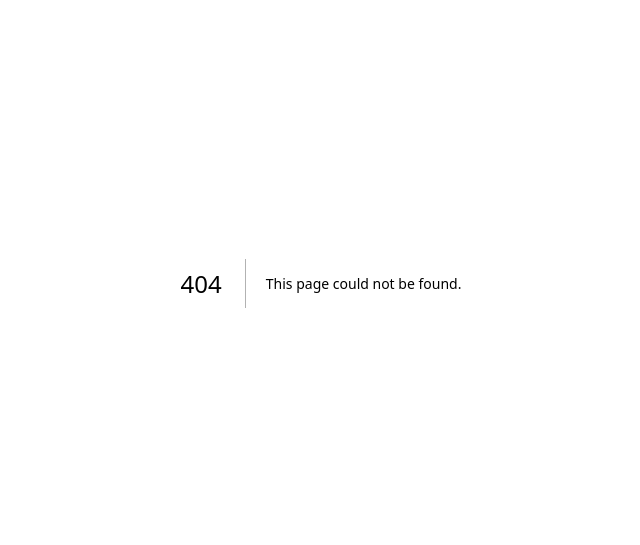
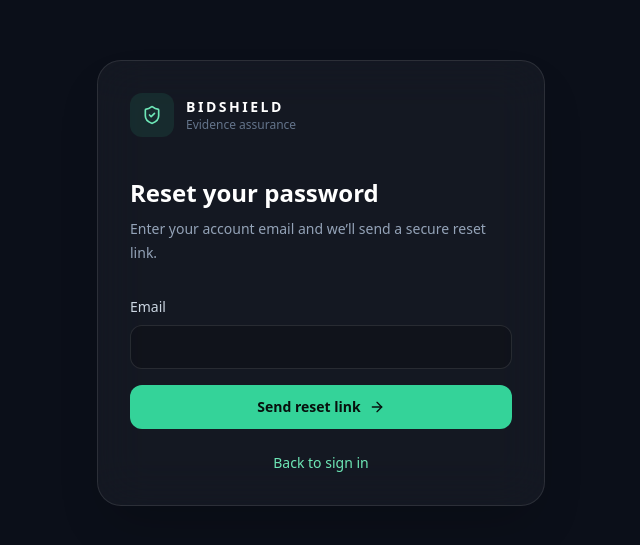
Before and after one commit to bidshieldukproject/Bidshieldukproject, a Next.js app: page /forgot-password in a window 1280 px wide. Before the commit this address had no page. Shown: the part 117-662 px from the top of the page, without its empty margins (319-959 px from the left). Built offline with nearby package versions, Linux system fonts and the light colour scheme; no server answers.

Commit message:
feat: add Supabase password recovery flow

```diff
--- a/package.json
+++ b/package.json
@@ -27,6 +27,7 @@
     "postcss": "^8.5.3",
     "tailwindcss": "^3.4.17",
     "tsx": "^4.23.15",
-    "typescript": "^5.8.3"
+    "typescript": "^5.8.3",
+    "vitest": "^3.2.4"
   }
 }
--- /dev/null
+++ b/src/app/forgot-password/page.tsx
@@ -0,0 +1,48 @@
+"use client";
+
+import Link from "next/link";
+import { FormEvent, useState } from "react";
+import { ArrowRight, ShieldCheck } from "lucide-react";
+import { supabase } from "@/lib/supabase/client";
+
+export default function ForgotPasswordPage() {
+  const [email, setEmail] = useState("");
+  const [message, setMessage] = useState<string | null>(null);
+  const [error, setError] = useState<string | null>(null);
+  const [isSubmitting, setIsSubmitting] = useState(false);
+
+  async function handleSubmit(event: FormEvent<HTMLFormElement>) {
+    event.preventDefault();
+    setMessage(null);
+    setError(null);
+    setIsSubmitting(true);
+
+    const redirectTo = `${window.location.origin}/update-password`;
+    const { error: resetError } = await supabase.auth.resetPasswordForEmail(email, { redirectTo });
+    setIsSubmitting(false);
+
+    if (resetError) {
+      setError(resetError.message);
+      return;
+    }
+
+    setMessage("If an account exists for that email, a password-reset link has been sent.");
+  }
+
+  return (
+    <main className="flex min-h-screen items-center justify-center bg-[#0B0F19] px-6 py-12 text-slate-200">
+      <section className="w-full max-w-md rounded-3xl border border-white/10 bg-white/[0.04] p-8 shadow-2xl shadow-black/20 backdrop-blur-xl">
+        <div className="flex items-center gap-3"><div className="flex h-11 w-11 items-center justify-center rounded-xl bg-emerald-400/10 text-emerald-300"><ShieldCheck className="h-5 w-5" /></div><div><p className="text-sm font-semibold tracking-[0.18em] text-white">BIDSHIELD</p><p className="text-xs text-slate-500">Evidence assurance</p></div></div>
+        <h1 className="mt-10 text-2xl font-semibold text-white">Reset your password</h1>
+        <p className="mt-2 text-sm leading-6 text-slate-400">Enter your account email and we’ll send a secure reset link.</p>
+        <form onSubmit={handleSubmit} className="mt-8 space-y-4">
+          <label className="block text-sm text-slate-300">Email<input required type="email" value={email} onChange={(event) => setEmail(event.target.value)} className="mt-2 h-11 w-full rounded-xl border border-white/10 bg-black/20 px-3 text-sm text-white outline-none ring-emerald-400/40 focus:ring-2" /></label>
+          {error && <p role="alert" className="rounded-xl border border-red-400/20 bg-red-400/[0.06] p-3 text-sm text-red-200">{error}</p>}
+          {message && <p role="status" className="rounded-xl border border-emerald-400/20 bg-emerald-400/[0.06] p-3 text-sm text-emerald-200">{message}</p>}
+          <button disabled={isSubmitting} className="flex h-11 w-full items-center justify-center gap-2 rounded-xl bg-emerald-400 text-sm font-semibold text-[#07100d] hover:bg-emerald-300 disabled:opacity-50">{isSubmitting ? "Sending…" : "Send reset link"}<ArrowRight className="h-4 w-4" /></button>
+        </form>
+        <p className="mt-6 text-center text-sm text-slate-500"><Link href="/login" className="text-emerald-300 hover:text-emerald-200">Back to sign in</Link></p>
+      </section>
+    </main>
+  );
+}
--- a/src/app/login/page.tsx
+++ b/src/app/login/page.tsx
@@ -38,7 +38,7 @@ function LoginForm() {
         <p className="mt-2 text-sm leading-6 text-slate-400">Sign in to your organisation workspace.</p>
         <form onSubmit={handleSubmit} className="mt-8 space-y-4">
           <label className="block text-sm text-slate-300">Email<input required type="email" value={email} onChange={(event) => setEmail(event.target.value)} className="mt-2 h-11 w-full rounded-xl border border-white/10 bg-black/20 px-3 text-sm text-white outline-none ring-emerald-400/40 focus:ring-2" /></label>
-          <label className="block text-sm text-slate-300">Password<input required minLength={6} type="password" value={password} onChange={(event) => setPassword(event.target.value)} className="mt-2 h-11 w-full rounded-xl border border-white/10 bg-black/20 px-3 text-sm text-white outline-none ring-emerald-400/40 focus:ring-2" /></label>
+          <label className="block text-sm text-slate-300">Password<input required minLength={6} type="password" value={password} onChange={(event) => setPassword(event.target.value)} className="mt-2 h-11 w-full rounded-xl border border-white/10 bg-black/20 px-3 text-sm text-white outline-none ring-emerald-400/40 focus:ring-2" /><span className="mt-2 block text-right"><Link href="/forgot-password" className="text-xs text-emerald-300 hover:text-emerald-200">Forgot password?</Link></span></label>
           {error && <p role="alert" className="rounded-xl border border-red-400/20 bg-red-400/[0.06] p-3 text-sm text-red-200">{error}</p>}
           <button disabled={isSubmitting} className="flex h-11 w-full items-center justify-center gap-2 rounded-xl bg-emerald-400 text-sm font-semibold text-[#07100d] hover:bg-emerald-300 disabled:opacity-50">{isSubmitting ? "Signing in…" : "Sign in"}<ArrowRight className="h-4 w-4" /></button>
         </form>
--- /dev/null
+++ b/src/app/update-password/page.tsx
@@ -0,0 +1,76 @@
+"use client";
+
+import Link from "next/link";
+import { FormEvent, useEffect, useState } from "react";
+import { ArrowRight, ShieldCheck } from "lucide-react";
+import { useRouter } from "next/navigation";
+import { supabase } from "@/lib/supabase/client";
+
+export default function UpdatePasswordPage() {
+  const router = useRouter();
+  const [password, setPassword] = useState("");
+  const [confirmPassword, setConfirmPassword] = useState("");
+  const [ready, setReady] = useState(false);
+  const [message, setMessage] = useState<string | null>(null);
+  const [error, setError] = useState<string | null>(null);
+  const [isSubmitting, setIsSubmitting] = useState(false);
+
+  useEffect(() => {
+    let active = true;
+    supabase.auth.getSession().then(({ data }) => {
+      if (active) setReady(Boolean(data.session));
+    });
+    const { data: listener } = supabase.auth.onAuthStateChange((event, session) => {
+      if (!active) return;
+      if (event === "PASSWORD_RECOVERY" || session) setReady(true);
+    });
+    return () => {
+      active = false;
+      listener.subscription.unsubscribe();
+    };
+  }, []);
+
+  async function handleSubmit(event: FormEvent<HTMLFormElement>) {
+    event.preventDefault();
+    setMessage(null);
+    setError(null);
+    if (password.length < 8) {
+      setError("Use at least 8 characters.");
+      return;
+    }
+    if (password !== confirmPassword) {
+      setError("Passwords do not match.");
+      return;
+    }
+    setIsSubmitting(true);
+    const { error: updateError } = await supabase.auth.updateUser({ password });
+    setIsSubmitting(false);
+    if (updateError) {
+      setError(updateError.message);
+      return;
+    }
+    setMessage("Password updated. Redirecting to sign in…");
+    window.setTimeout(() => {
+      router.push("/login");
+      router.refresh();
+    }, 900);
+  }
+
+  return (
+    <main className="flex min-h-screen items-center justify-center bg-[#0B0F19] px-6 py-12 text-slate-200">
+      <section className="w-full max-w-md rounded-3xl border border-white/10 bg-white/[0.04] p-8 shadow-2xl shadow-black/20 backdrop-blur-xl">
+        <div className="flex items-center gap-3"><div className="flex h-11 w-11 items-center justify-center rounded-xl bg-emerald-400/10 text-emerald-300"><ShieldCheck className="h-5 w-5" /></div><div><p className="text-sm font-semibold tracking-[0.18em] text-white">BIDSHIELD</p><p className="text-xs text-slate-500">Evidence assurance</p></div></div>
+        <h1 className="mt-10 text-2xl font-semibold text-white">Choose a new password</h1>
+        <p className="mt-2 text-sm leading-6 text-slate-400">Use a new password for your organisation workspace.</p>
+        {!ready ? <p className="mt-8 rounded-xl border border-amber-400/20 bg-amber-400/[0.06] p-3 text-sm text-amber-200">This reset link is missing or expired. Request a new link.</p> : <form onSubmit={handleSubmit} className="mt-8 space-y-4">
+          <label className="block text-sm text-slate-300">New password<input required minLength={8} type="password" value={password} onChange={(event) => setPassword(event.target.value)} className="mt-2 h-11 w-full rounded-xl border border-white/10 bg-black/20 px-3 text-sm text-white outline-none ring-emerald-400/40 focus:ring-2" /></label>
+          <label className="block text-sm text-slate-300">Confirm password<input required minLength={8} type="password" value={confirmPassword} onChange={(event) => setConfirmPassword(event.target.value)} className="mt-2 h-11 w-full rounded-xl border border-white/10 bg-black/20 px-3 text-sm text-white outline-none ring-emerald-400/40 focus:ring-2" /></label>
+          {error && <p role="alert" className="rounded-xl border border-red-400/20 bg-red-400/[0.06] p-3 text-sm text-red-200">{error}</p>}
+          {message && <p role="status" className="rounded-xl border border-emerald-400/20 bg-emerald-400/[0.06] p-3 text-sm text-emerald-200">{message}</p>}
+          <button disabled={isSubmitting} className="flex h-11 w-full items-center justify-center gap-2 rounded-xl bg-emerald-400 text-sm font-semibold text-[#07100d] hover:bg-emerald-300 disabled:opacity-50">{isSubmitting ? "Updating…" : "Update password"}<ArrowRight className="h-4 w-4" /></button>
+        </form>}
+        <p className="mt-6 text-center text-sm text-slate-500"><Link href="/login" className="text-emerald-300 hover:text-emerald-200">Back to sign in</Link></p>
+      </section>
+    </main>
+  );
+}
```
Also changed, not shown: 2 other files (tests, documents, lock files or other folders).
